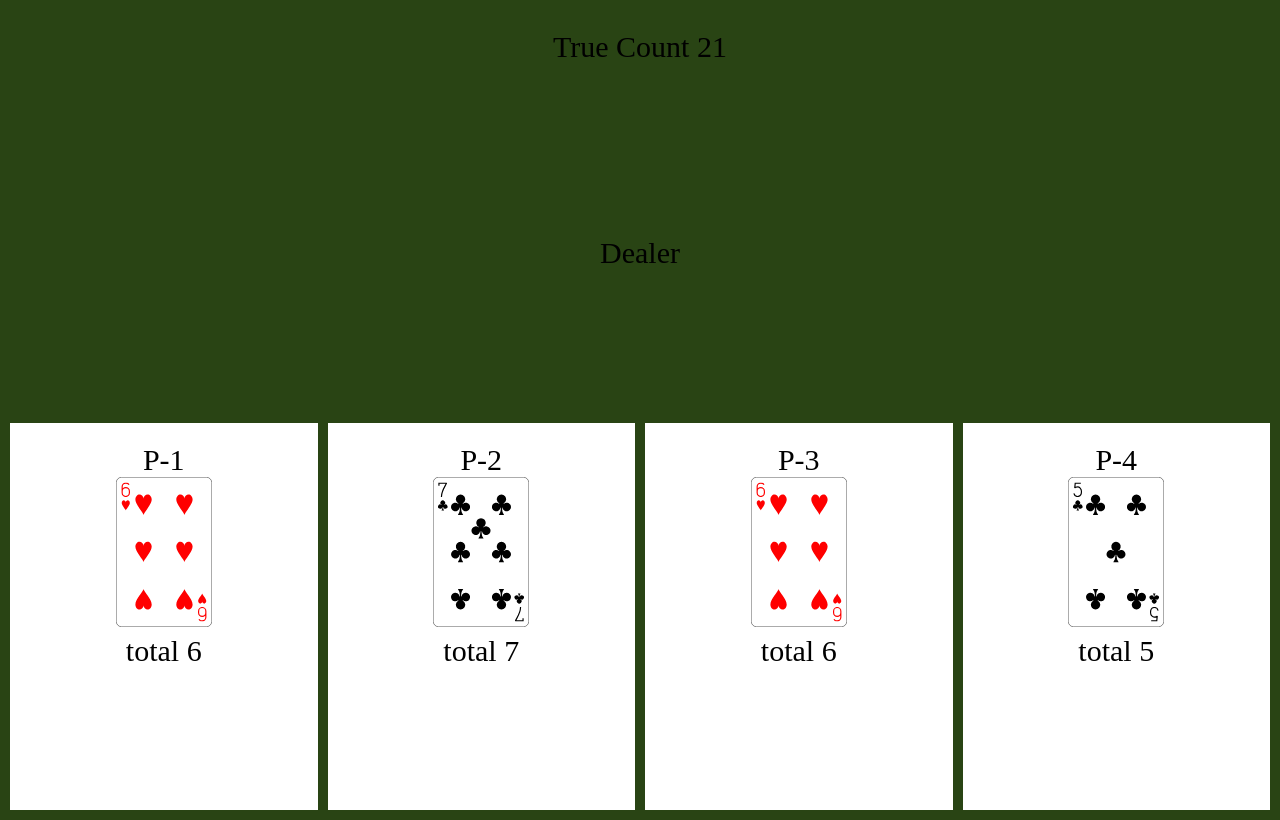
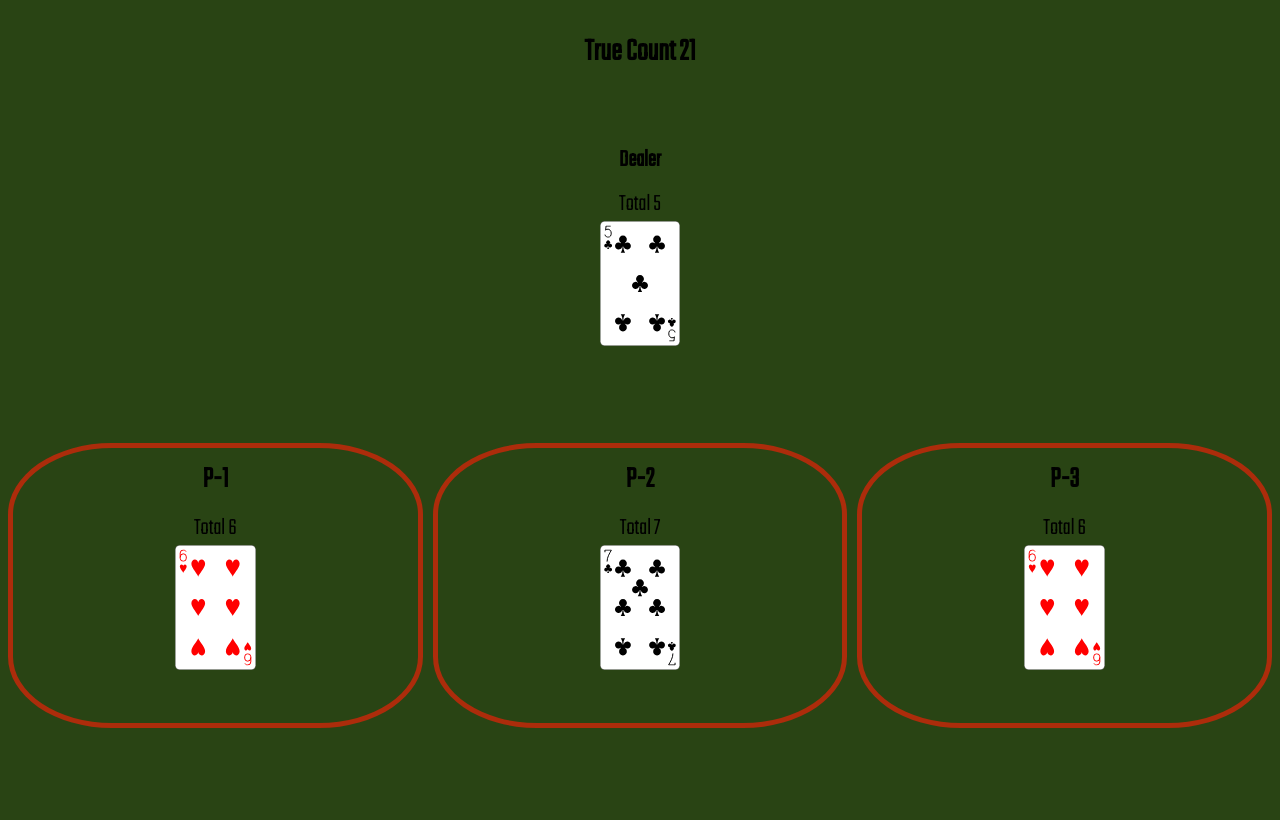
Before and after one commit to ElijahAdams/truecount21, an Angular app: page / in a window 1280 px wide. Both pictures are taken after a click on the button "start". Built offline with nearby package versions, Linux system fonts and the light colour scheme.

Commit message:
stable hit and stay logic using event emitters and behavior subjects

```diff
--- a/src/app/app.component.html
+++ b/src/app/app.component.html
@@ -1,24 +1,22 @@
 <!--The content below is only a placeholder and can be replaced.-->
 <div class="grid-container">
-  <div class="header">True Count 21
+  <div>
+    <h1>True Count 21</h1>
     <div *ngIf="!hasStarted">
       <button (click)="startRound()">start</button>
     </div>
   </div>
   <div class="dealer">
-    <p>Dealer</p>
-    <app-playing-hand [hand]="dealer.hand"></app-playing-hand>
+    <h2>Dealer</h2>
+    <app-playing-hand [player]="dealer" ></app-playing-hand>
     <div *ngIf="0 === currentPlayerTurn">
-    <button (click)="determineAbility()">progress</button>
   </div>
 
   </div>
-  <div *ngFor="let player of players"  class="player{{player.num}}">
-    <p>P-{{player.num}}</p>
-    <app-playing-hand [hand]="player.hand"></app-playing-hand>
-<!--    <div *ngIf="player.num === currentPlayerTurn">-->
-<!--      hit/stay-->
-<!--      <button (click)="determineAbility()">progress</button>-->
-<!--    </div>-->
+  <div class="players">
+    <div *ngFor="let player of players">
+      <h2 class="playerTitle">P-{{player.num}}</h2>
+      <app-playing-hand [player]="player" (nextPlayerTurn)="nextPlayerTurn()" (hit)="hit($event)"></app-playing-hand>
+    </div>
   </div>
 </div>
--- a/src/app/app.component.scss
+++ b/src/app/app.component.scss
@@ -1,31 +1,22 @@
-
-.header { grid-area: header; }
-.dealer { grid-area: dealer; }
-.player1 { grid-area: player1; }
-.player2 { grid-area: player2; }
-.player3 { grid-area: player3; }
-.player4 { grid-area: player4; }
-
 .grid-container {
+  display: grid;
+  grid-template-rows: 100px 1fr 1fr;
+  grid-gap: 25px;
+  text-align: center;
   height: 100%;
+}
+.players {
   display: grid;
-  grid-template-areas:
-    'header header header header'
-    'blank dealer dealer blank2'
-    'player1 player2 player3 player4';
+  grid-template-columns: repeat(auto-fit, minmax(300px, 1fr));
   grid-gap: 10px;
-  background-color: #294414;
-  padding: 10px;
+  min-height: 250px;
 }
 
-.grid-container > div {
-  text-align: center;
-  padding: 20px 0;
+.players > div {
+  border: 5px solid #ac2c0b;
+  border-radius: 25%;
+}
+
+.playerTitle {
   font-size: 30px;
 }
-.grid-container > .player1,
-.grid-container > .player2,
-.grid-container > .player3,
-.grid-container > .player4 {
-  background-color: white;
-}
--- a/src/app/app.component.ts
+++ b/src/app/app.component.ts
@@ -1,5 +1,6 @@
 /* tslint:disable:no-trailing-whitespace */
 import {Component, OnInit} from '@angular/core';
+import {DealingService} from './dealing.service';
 
 @Component({
   selector: 'app-root',
@@ -15,19 +16,23 @@ export class AppComponent implements OnInit {
     4. deal 2nd card to dealer face up
    */
   dealer = {
-    hand: []
+    hand: [],
+    isDealer : true
   };
   players = [
     {num: 1, hand: []},
     {num: 2, hand: []},
-    {num: 3, hand: []},
-    {num: 4, hand: []},
+    {num: 3, hand: []}
     ];
   currentPlayerTurn = 1;
   singleDeckCardArray = ['2', '3', '4', '5', '6', '7', '8', '9', '10', 'J', 'Q', 'K', 'A'];
   suites = ['spades', 'clubs', 'hearts', 'diamonds'];
   sixDeckCardArray = [];
   hasStarted = false;
+  actionReady = false;
+  constructor(private dealingService: DealingService) {
+
+  }
   ngOnInit() {
     this.populateDeck();
   }
@@ -35,9 +40,7 @@ export class AppComponent implements OnInit {
     let newCard;
     this.singleDeckCardArray.forEach(card => {
       for (let i = 0; i < 6; i++) {
-
         const value = isNaN(parseInt(card, 10)) ? this.getCardValue(card) : parseInt(card, 10);
-
         this.suites.forEach(suite => {
           newCard = {
             card,
@@ -72,6 +75,9 @@ export class AppComponent implements OnInit {
       await this.delayedCardDeal(player);
     }
     await this.delayedCardDeal(this.dealer);
+    this.actionReady = true;
+    this.dealingService.finishedInitialDeal.next( this.actionReady);
+    this.dealingService.currentPlayerTurn.next( this.currentPlayerTurn );
   }
 
   async delayedCardDeal(player) {
@@ -79,20 +85,30 @@ export class AppComponent implements OnInit {
     player.hand.push(this.deal());
   }
 
+  async delayedCardDealFake(player) {
+    await this.delay();
+    player.hand.push(
+      {
+      card: 'A',
+      suite: 'spades',
+      value: 11
+      }
+    );
+  }
+
   delay() {
     return new Promise(resolve => setTimeout(resolve, 700));
   }
+
   randomCard(max) {
-    // card a random number between the indicies of available card. 0 through 311 -1 for each card removed.
+    // grab random number between the indicies of available cards. 0 through 311 -1 for each card removed.
     return Math.floor(Math.random() * Math.floor(max));
   }
-  hit() {
-    // take a hit card
+
+  hit(event) {
+    this.players[event - 1].hand.push(this.deal());
   }
 
-  stay() {
-    // do not take a hit card
-  }
   deal() {
     // remainding card must be greater than 1 to deal mathmetically. but greater than 40 for black jack game.
     const dealtCardIndex = this.randomCard(this.sixDeckCardArray.length);
@@ -100,12 +116,14 @@ export class AppComponent implements OnInit {
     this.sixDeckCardArray.splice(dealtCardIndex, 1);
     return cardDelt;
   }
-  determineAbility() {
-    this.deal();
-    if (this.currentPlayerTurn === 4) {
+
+  nextPlayerTurn() {
+    if (this.currentPlayerTurn === 3) {
       this.currentPlayerTurn = 0;
     } else {
       this.currentPlayerTurn++;
     }
+    this.dealingService.currentPlayerTurn.next(this.currentPlayerTurn);
   }
+
 }
--- /dev/null
+++ b/src/app/dealing.service.ts
@@ -0,0 +1,12 @@
+import { Injectable } from '@angular/core';
+import {BehaviorSubject, Observable, ReplaySubject} from 'rxjs';
+
+@Injectable({
+  providedIn: 'root'
+})
+export class DealingService {
+  finishedInitialDeal = new BehaviorSubject(null);
+  currentPlayerTurn = new BehaviorSubject(null);
+  constructor() { }
+
+}
--- a/src/app/playing-hand/playing-hand.component.html
+++ b/src/app/playing-hand/playing-hand.component.html
@@ -1,4 +1,11 @@
-<span *ngFor="let card of hand">
+<div class="playerTotal" *ngIf="player.hand.length > 0">
+  <span >Total {{determineTotal(player.hand)}}</span>
+</div>
+<span *ngFor="let card of player.hand">
   <img src="../../assets/cards/{{card.card}}{{card.suite}}.svg">
 </span>
-<div *ngIf="hand.length > 0">total {{hand.reduce(addCards, {value: 0}).value}}</div>
+<div *ngIf="!player.isDealer && playerOptions.anyOptions && isCurrentPlayer && actionReady">
+  <button *ngIf="playerOptions.hit" (click)="hitPlayer()">Hit</button>
+  <button (click)="stay()">Stay</button>
+  <button *ngIf="playerOptions.split">Split</button>
+</div>
--- a/src/app/playing-hand/playing-hand.component.scss
+++ b/src/app/playing-hand/playing-hand.component.scss
@@ -1,3 +1,7 @@
 img {
-  height: 150px;
+  height: 125px;
 }
+
+.playerTotal {
+  font-size: 24px;
+}
--- a/src/app/playing-hand/playing-hand.component.ts
+++ b/src/app/playing-hand/playing-hand.component.ts
@@ -1,16 +1,89 @@
-import {Component, Input, OnInit} from '@angular/core';
+import {Component, Input, OnInit, AfterViewChecked, Output, ChangeDetectorRef, EventEmitter} from '@angular/core';
+import {DealingService} from '../dealing.service';
 
 @Component({
   selector: 'app-playing-hand',
   templateUrl: './playing-hand.component.html',
   styleUrls: ['./playing-hand.component.scss']
 })
-export class PlayingHandComponent implements OnInit {
-  @Input() hand;
-  constructor() { }
+export class PlayingHandComponent implements OnInit, AfterViewChecked {
+  @Input() player;
+  @Output() nextPlayerTurn = new EventEmitter();
+  @Output() hit = new EventEmitter();
+  isCurrentPlayer;
+  actionReady;
+  playerOptions = {anyOptions: true , hit: false, stay: true, split: false };
+  constructor(private dealingService: DealingService,
+              private cdr: ChangeDetectorRef) { }
   ngOnInit() {
+    this.dealingService.currentPlayerTurn.subscribe(playerNum => {
+      this.isCurrentPlayer = playerNum === this.player.num ? true : false;
+      // check 21
+    });
+    this.dealingService.finishedInitialDeal.subscribe(value => {
+      this.actionReady = value;
+      this.updateOptions();
+    });
+  }
+
+  ngAfterViewChecked() {
+    this.cdr.detectChanges();
   }
   addCards(a, b) {
     return {value: a.value + b.value};
   }
+  determineTotal(hand) {
+    let handInfo = '';
+    let total = '';
+    if (hand.reduce(this.addCards, {value: 0}).value === 21 && hand.length === 2) {
+      total = 'blackJack';
+    } else {
+      handInfo = this.softness(hand);
+      total = handInfo + ' ' + hand.reduce(this.addCards, {value: 0}).value;
+    }
+    return total;
+  }
+
+  softness(hand) {
+    let handInfo = '';
+    const hasAce = hand.filter(card => {
+      return card.card === 'A';
+    });
+    // blackjackes don't see this logic.
+    // A + 1-9 = soft
+    // A + A = soft
+    // A + multipleCards with total under 10 = soft
+    // A + muttipleCards equaling 10 = 21
+    if (hasAce.length > 0) {
+      // A + 8 = soft 19 or A + 8 = 12
+      if (hasAce.length === 1 && hand.reduce(this.addCards, {value: 0}).value < 21 ) {
+        handInfo = 'Soft';
+      }
+    }
+    return handInfo;
+  }
+
+  updateOptions() {
+    if (this.player.hand.reduce(this.addCards, {value: 0}).value >= 21) {
+     this.playerOptions.anyOptions = false;
+    }
+    if (this.player.hand.reduce(this.addCards, {value: 0}).value < 21) {
+      this.playerOptions.hit = true;
+    }
+    if (this.player.hand.length === 2 ) {
+      if (this.player.hand[0].card === this.player.hand[1].card) {
+        this.playerOptions.split = true;
+      }
+    }
+  }
+  hitPlayer() {
+    this.hit.emit(this.player.num);
+    this.updateOptions();
+    if(!this.playerOptions.anyOptions) {
+      this.nextPlayerTurn.emit();
+    }
+  }
+  stay() {
+    this.nextPlayerTurn.emit();
+  }
 }
--- a/src/styles.scss
+++ b/src/styles.scss
@@ -1,9 +1,19 @@
 /* You can add global styles to this file, and also import other style files */
-html, body{
+@import url('https://fonts.googleapis.com/css2?family=Teko:wght@300&display=swap');
+html{
   height: 100%;
-  margin: 0;
+  background-color: #294414;
+}
+
+body {
+  height: 90%;
+  font-family: 'Teko', sans-serif;
 }
 
 p {
   margin: 0;
 }
+
+h2 {
+  margin: 10px 0 10px 0;
+}
```
Also changed, not shown: 1 other file (tests, documents, lock files or other folders).
